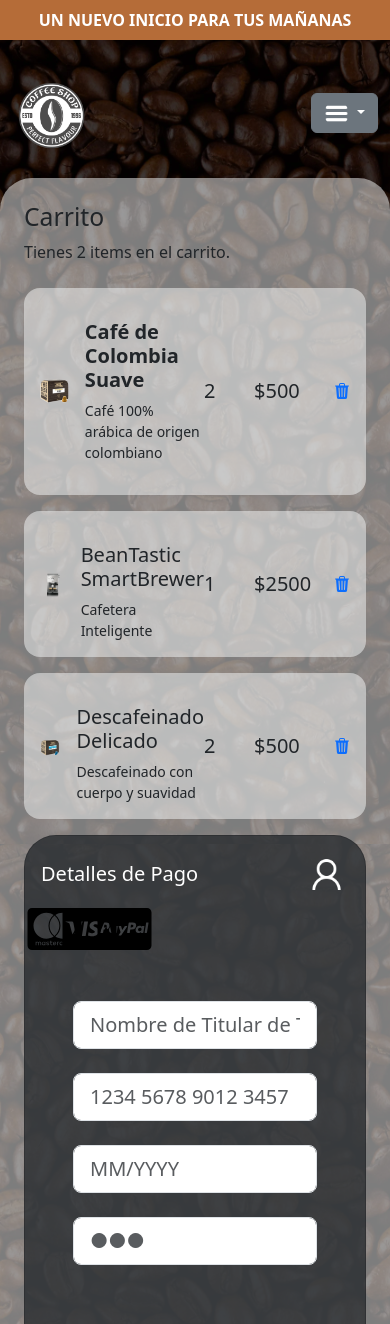
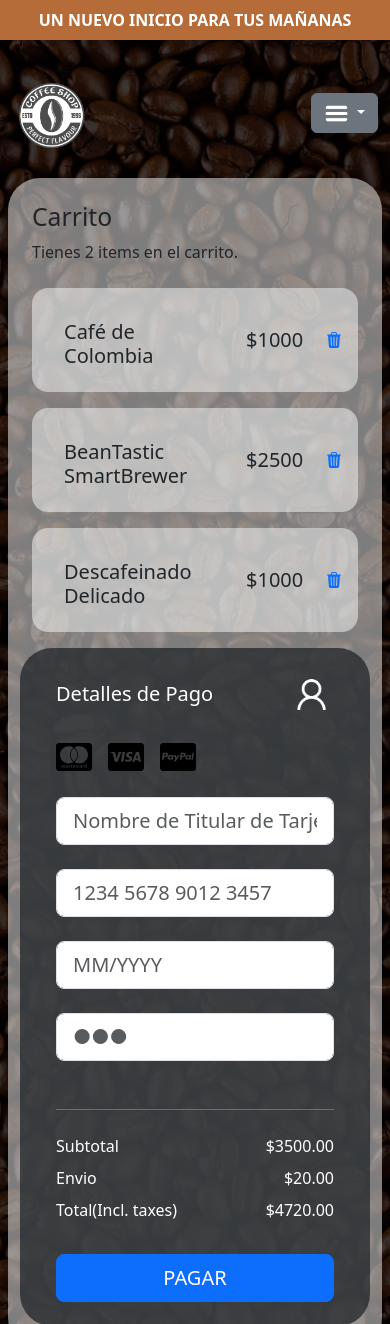
Before and after one commit to MCassa99/NuevoDiaCafe, a website: page pages/carrito.html in a window 390 px wide. Shown: the top 1324 px of the page. Drawn offline with nearby package versions, Linux system fonts and the light colour scheme.

Commit message:
Entrega final PFCassanello

```diff
--- a/pages/carrito.html
+++ b/pages/carrito.html
@@ -96,7 +96,7 @@
             </nav>
         </header>
         <main>
-            <div class="mt-2">
+            <div class="mt-2 mx-2">
                 <div class="container rounded-5 bg-light bg-opacity-50">
                     <div class="row d-flex justify-content-center align-items-center">
                         <div class="col p-4">
@@ -111,23 +111,22 @@
                                     <!-- Producto 1 -->
                                     <div class="p-3 rounded-4 mb-3 bg-light bg-opacity-50">
                                         <div class="d-flex justify-content-between">
-                                            <div class="d-flex flex-row align-items-center">
-                                                <div>
+                                            <div class="d-flex align-items-center">
                                                 <img src="../assets/img/capsulas/Café de Colombia Suave.png"
-                                                        class="img-fluid rounded-3" alt="Shopping item"
+                                                    class="img-fluid rounded-3 d-sm-block d-none" alt="Shopping item"
                                                     style="width: 65px;">
-                                                </div>
                                                 <div class="ms-3 mt-3">
-                                                    <h5 class="text-dark"><b>Café de Colombia Suave</b></h5>
-                                                    <p class="small">Café 100% arábica de origen colombiano</p>
+                                                    <h5 class="text-dark">Café de Colombia</h5>
+                                                    <p class="small mb-0 d-sm-block d-none">Café 100% arábica de origen colombiano</p>
                                                 </div>
                                             </div>
                                             <div class="d-flex flex-row align-items-center">
                                                 <div style="width: 50px;">
-                                                    <h5 class="fw-normal mb-0">2</h5>
+                                                    <h5 class="fw-normal mb-0 d-sm-block d-none">2</h5>
                                                 </div>
-                                                <div style="width: 80px;">
-                                                    <h5 class="mb-0">$500</h5>
+                                                <div class="xs-clear" style="width: 80px;">
+                                                    <h5 class="mb-0 d-sm-block d-none">$500</h5>
+                                                    <h5 class="mb-0 d-block d-sm-none">$1000</h5>
                                                 </div>
                                                 <a class="icon-link" href="#">
                                                     <svg xmlns="http://www.w3.org/2000/svg" width="16" height="16"
@@ -143,22 +142,20 @@
                                     <!-- Producto 2 -->
                                     <div class="p-3 rounded-4 mb-3 bg-light bg-opacity-50">
                                         <div class="d-flex justify-content-between">
-                                                <div class="d-flex flex-row align-items-center">
-                                                    <div>
+                                            <div class="d-flex align-items-center">
                                                 <img src="../assets/img/maquinas/prod2.png"
-                                                            class="img-fluid rounded-3" alt="Shopping item"
+                                                    class="img-fluid rounded-3 d-sm-block d-none" alt="Shopping item"
                                                     style="width: 65px;">
-                                                    </div>
                                                 <div class="ms-3 mt-3">
                                                     <h5 class="text-dark">BeanTastic SmartBrewer</h5>
-                                                        <p class="small mb-0">Cafetera Inteligente</p>
+                                                    <p class="small mb-0 d-sm-block d-none">Cafetera Inteligente</p>
                                                 </div>
                                             </div>
                                             <div class="d-flex flex-row align-items-center">
                                                 <div style="width: 50px;">
-                                                        <h5 class="fw-normal mb-0">1</h5>
+                                                    <h5 class="fw-normal mb-0 d-sm-block d-none">1</h5>
                                                 </div>
-                                                    <div style="width: 80px;">
+                                                <div class="xs-clear" style="width: 80px;">
                                                     <h5 class="mb-0">$2500</h5>
                                                 </div>
                                                 <a class="icon-link" href="#">
@@ -173,26 +170,25 @@
                                     </div>
 
                                     <!-- Producto 3 -->
-                                    <div class="p-3 rounded-4 mb-3 bg-light bg-opacity-50">
+                                    <div class="rounded-4 mb-3 bg-light bg-opacity-50 p-3">
                                         <div class="d-flex justify-content-between">
-                                                <div class="d-flex flex-row align-items-center">
-                                                    <div>
+                                            <div class="d-flex align-items-center">
                                                 <img src="../assets/img/capsulas/Descafeinado Delicado.png"
-                                                            class="img-fluid rounded-3" alt="Shopping item"
+                                                    class="img-fluid rounded-3 d-sm-block d-none" alt="Shopping item"
                                                     style="width: 65px;">
-                                                    </div>
                                                 <div class="ms-3 mt-3">
                                                     <h5 class="text-dark">Descafeinado Delicado</h5>
-                                                        <p class="small mb-0">Descafeinado con cuerpo y suavidad
+                                                    <p class="small mb-0 d-sm-block d-none">Descafeinado con cuerpo y suavidad
                                                     </p>
                                                 </div>
                                             </div>
                                             <div class="d-flex flex-row align-items-center">
                                                 <div style="width: 50px;">
-                                                        <h5 class="fw-normal mb-0">2</h5>
+                                                    <h5 class="fw-normal mb-0 d-sm-block d-none">1</h5>
                                                 </div>
-                                                    <div style="width: 80px;">
-                                                        <h5 class="mb-0">$500</h5>
+                                                <div class="xs-clear" style="width: 80px;">
+                                                    <h5 class="mb-0 d-sm-block d-none">$500</h5>
+                                                    <h5 class="mb-0 d-block d-sm-none">$1000</h5>
                                                 </div>
                                                 <a class="icon-link" href="#">
                                                     <svg xmlns="http://www.w3.org/2000/svg" width="16" height="16"
@@ -206,54 +202,41 @@
                                     </div>
 
                                 </div>
-                                <div class="col-lg-5">
-                                    <div class="card bg-dark bg-opacity-75 text-white rounded-5">
-                                        <div class="card-body">
+                                <div class="col-lg-5 bg-dark bg-opacity-75 text-white rounded-5">
+                                    <div class="card-body p-4">
+                                        <div class="row">
                                             <div class="d-flex justify-content-between align-items-center mb-2">
                                                 <h5 class="mb-0">Detalles de Pago</h5>
                                                 <img src="../assets/img/user-icon-white.png" class="img-fluid rounded-3"
                                                     style="width: 45px;" alt="Avatar">
                                             </div>
-                                            <div class="row">
-                                                <img class="col-3" style="max-height: 3rem; margin-left:-1rem;"
-                                                    src="../assets/img/cc-mastercard.svg" alt="MasterCard">
-                                                <img class="col-3" style="max-height: 3rem; margin-left:-3rem;"
-                                                    src="../assets/img/cc-visa.svg" alt="Visa">
-                                                <img class="col-3" style="max-height: 3rem; margin-left:-3rem;"
-                                                    src="../assets/img/cc-paypal.svg" alt="Paypal">
                                         </div>
-                                            <form class="mt-3">
-                                                <div class="form-outline form-white mb-4">
-                                                    <input type="text" id="typeName"
-                                                        class="form-control form-control-lg" siez="17"
-                                                        placeholder="Nombre de Titular de Tarjeta" />
-                                                </div>
-                                                <div class="form-outline form-white mb-4">
-                                                    <input type="text" id="typeText"
-                                                        class="form-control form-control-lg" siez="17"
-                                                        placeholder="1234 5678 9012 3457" minlength="19"
-                                                        maxlength="19" />
+                                        <div class="d-flex align-items-center mb-3 mt-3">
+                                            <img class="ccard" src="../assets/img/cc-mastercard.svg"
+                                                alt="MasterCard">
+                                            <img class="ccard" src="../assets/img/cc-visa.svg" alt="Visa">
+                                            <img class="ccard" src="../assets/img/cc-paypal.svg" alt="Paypal">
                                         </div>
 
+                                        <form class="mt-4">
+                                            <div class="form-group mb-4">
+                                                <input type="text" id="typeName" class="form-control form-control-lg" placeholder="Nombre de Titular de Tarjeta">
+                                            </div>
+                                            <div class="form-group mb-4">
+                                                <input type="text" id="typeText" class="form-control form-control-lg" placeholder="1234 5678 9012 3457" minlength="19" maxlength="19">
+                                            </div>
                                             <div class="row">
-                                                    <div class="col-md-6 mb-4">
-                                                        <div class="form-outline form-white">
-                                                            <input type="text" id="typeExp"
-                                                                class="form-control form-control-lg"
-                                                                placeholder="MM/YYYY" size="7" id="exp" minlength="7"
-                                                                maxlength="7" />
+                                                <div class="col-md-6 col-sm-12">
+                                                    <div class="form-group mb-4">
+                                                        <input type="text" id="typeExp" class="form-control form-control-lg" placeholder="MM/YYYY" minlength="7" maxlength="7">
                                                     </div>
                                                 </div>
-                                                    <div class="col-md-6 mb-4">
-                                                        <div class="form-outline form-white">
-                                                            <input type="password" id="typeText"
-                                                                class="form-control form-control-lg"
-                                                                placeholder="&#9679;&#9679;&#9679;" size="1"
-                                                                minlength="3" maxlength="3" />
+                                                <div class="col-md-6 col-sm-12">
+                                                    <div class="form-group mb-4">
+                                                        <input type="password" id="typeText" class="form-control form-control-lg" placeholder="&#9679;&#9679;&#9679;" minlength="3" maxlength="3">
                                                     </div>
                                                 </div>
                                             </div>
-
                                         </form>
 
                                         <hr class="my-4">
@@ -272,10 +255,10 @@
                                             <p class="mb-2">$4720.00</p>
                                         </div>
 
-                                            <button type="button" class="btn btn-primary btn-block btn-lg col-12 text-center">
+                                        <button type="button"
+                                            class="btn btn-primary btn-block btn-lg col-12 text-center">
                                             <span>PAGAR</span>
                                         </button>
-                                        </div>
                                     </div>
                                 </div>
                             </div>
--- a/scss/style.scss
+++ b/scss/style.scss
@@ -12,7 +12,7 @@ $colors: (
 $background-colors: (
     bg1 : #B56C38,
     bg2 : rgb(84, 84, 84),
-            bg3 :  #834F29,
+    bg3 : #834F29,
     bg4 : gray,
 );
 
@@ -43,12 +43,12 @@ header {
     }
 }
 
-@mixin cardtext(){
+@mixin cardtext() {
     color: color(4);
     text-shadow: 1px 1px 2px black;
 }
 
-@mixin center($width){
+@mixin center($width) {
     width: $width;
     margin-left: auto;
     margin-right: auto;
@@ -59,6 +59,7 @@ a {
     position: relative;
     text-decoration: none;
     color: color(2);
+
     &:hover {
         color: color(1);
     }
@@ -66,8 +67,8 @@ a {
 
 form {
     @include center(100%);
-    padding: 2rem;
-    .btn{
+
+    .btn {
         @include center(100%);
     }
 }
@@ -87,31 +88,61 @@ footer {
     text-align: center;
     box-sizing: border-box;
     border-radius: 5rem;
+
     .card-img-top {
         @include center(75%);
     }
-    .card-title{
+
+    .card-title {
         @include cardtext()
     }
-    .card-body{
+
+    .card-body {
         @include cardtext()
     }
 }
 
-.aboutuslg{
+.aboutuslg {
     background-color: background-colors(bg3);
     margin-left: 4rem;
 }
 
-.aboutusxl{
+.aboutusxl {
     @extend .aboutuslg;
     margin-left: 4rem;
 }
 
 .card-capsulas {
     padding-top: 1rem;
+
     .card-img-top {
         @include center(60%);
     }
+
     @extend .card-maquinas;
 }
+
+$ccard-height: 3rem;
+
+.ccard {
+    max-height: $ccard-height;
+    margin-right: 1rem;
+
+    @media (max-width: 576px) {
+        max-height: 2rem;
+    }
+
+    @media (min-width: 577px) and (max-width: 992px) {
+        max-height: 2.5rem;
+    }
+
+    @media (min-width: 993px) and (max-width: 1200px) {
+        max-height: 3rem;
+    }
+}
+
+.xs-clear{
+    @media (max-width: 385px) {
+        display: none;
+    }
+}
```
Also changed, not shown: index.html (+13 -28 lines), css/style.css. Lines whose indentation alone changed are shown as unchanged.
